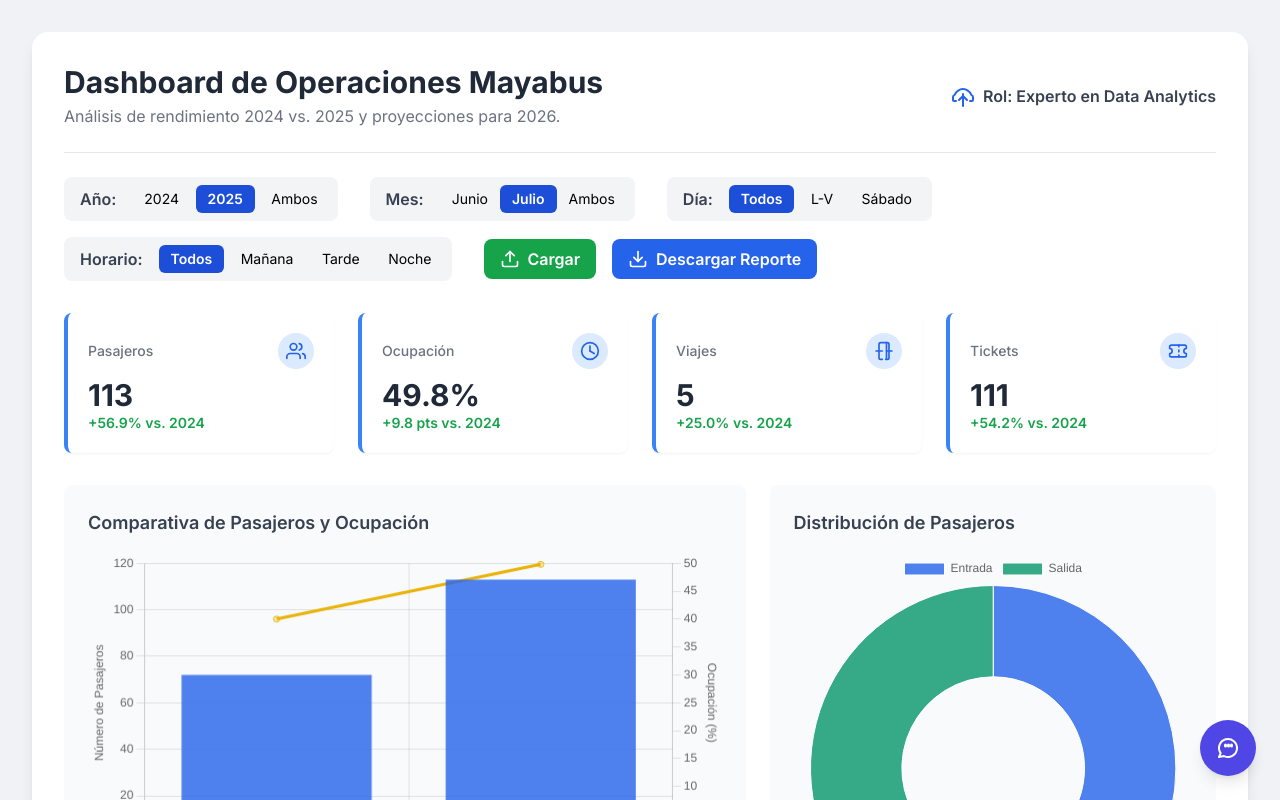
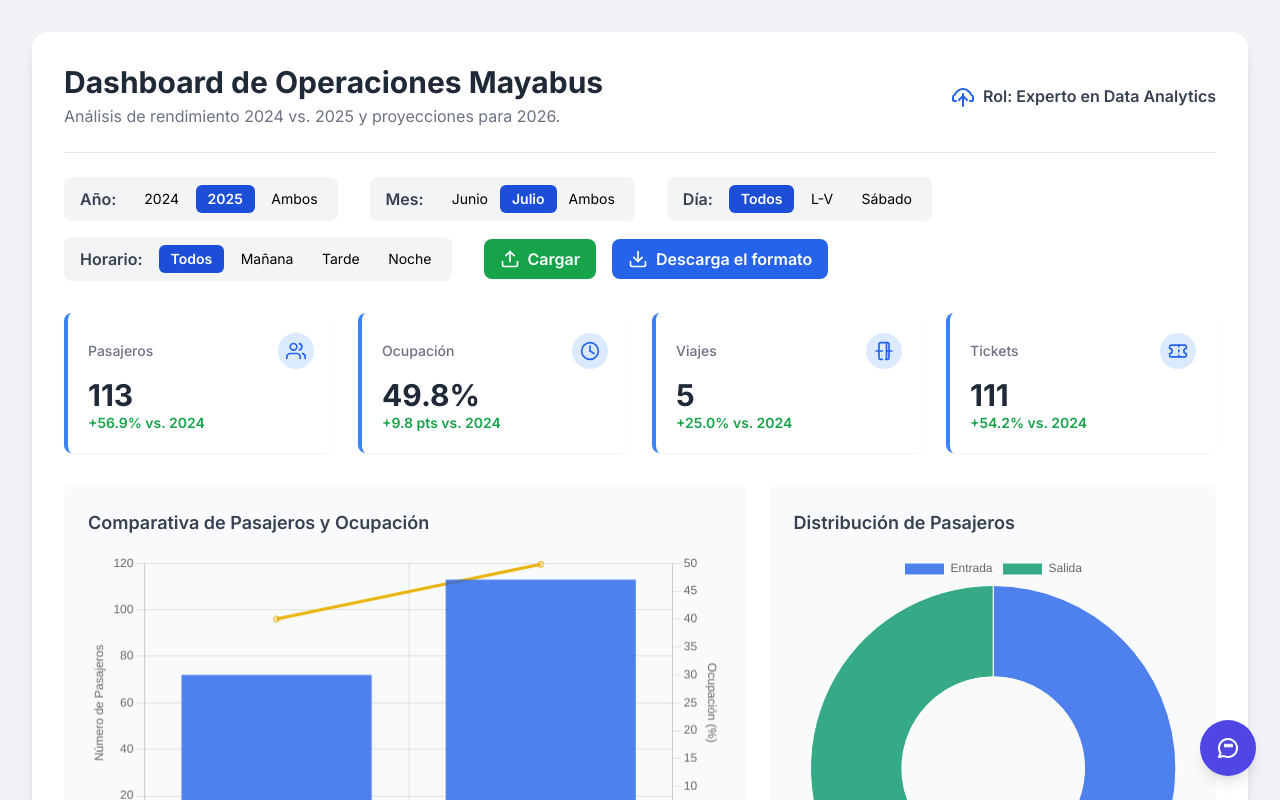
Before and after one commit to gabrielaalzina-hub/mayabus-dashboard, a plain HTML site: page index.html in a window 1280 px wide. Shown: the top 800 px of the page. Drawn offline with nearby package versions, Linux system fonts and the light colour scheme.

Commit message:
Update index.html

```diff
--- a/index.html
+++ b/index.html
@@ -116,9 +116,18 @@
                     <svg xmlns="http://www.w3.org/2000/svg" width="20" height="20" viewBox="0 0 24 24" fill="none" stroke="currentColor" stroke-width="2" stroke-linecap="round" stroke-linejoin="round"><path d="M21 15v4a2 2 0 0 1-2 2H5a2 2 0 0 1-2-2v-4"/><polyline points="17 8 12 3 7 8"/><line x1="12" y1="3" x2="12" y2="15"/></svg>
                     <span>Cargar</span>
                 </button>
-                <button id="download-btn" class="flex items-center space-x-2 bg-blue-600 text-white font-semibold px-4 py-2 rounded-lg hover:bg-blue-700 transition">
-                    <svg xmlns="http://www.w3.org/2000/svg" width="20" height="20" viewBox="0 0 24 24" fill="none" stroke="currentColor" stroke-width="2" stroke-linecap="round" stroke-linejoin="round"><path d="M21 15v4a2 2 0 0 1-2 2H5a2 2 0 0 1-2-2v-4"/><polyline points="7 10 12 15 17 10"/><line x1="12" y1="15" x2="12" y2="3"/></svg>
-                    <span>Descargar Reporte</span>
+                <a href="https://docs.google.com/spreadsheets/d/195PGCbpmC94lEshAM8aeY7Db-9odOj-e/export?format=xlsx"
+   download="Reporte-Mayabus.xlsx"
+   class="flex items-center space-x-2 bg-blue-600 text-white font-semibold px-4 py-2 rounded-lg hover:bg-blue-700 transition"
+   target="_blank" rel="noopener">
+    <!-- Ícono SVG original -->
+    <svg xmlns="http://www.w3.org/2000/svg" width="20" height="20" viewBox="0 0 24 24" fill="none" stroke="currentColor" stroke-width="2" stroke-linecap="round" stroke-linejoin="round">
+        <path d="M21 15v4a2 2 0 0 1-2 2H5a2 2 0 0 1-2-2v-4"></path>
+        <polyline points="7 10 12 15 17 10"></polyline>
+        <line x1="12" y1="15" x2="12" y2="3"></line>
+    </svg>
+    <span>Descarga el formato</span>
+</a>
                 </button>
             </div>
         </div>
```
